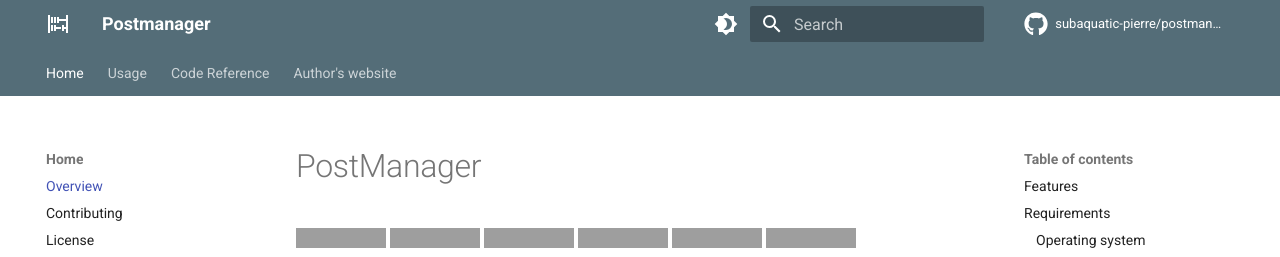
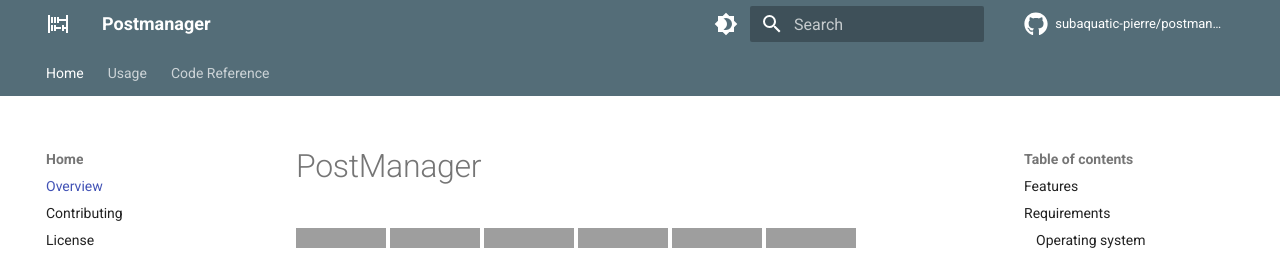
Before and after one commit to subaquatic-pierre/postmanager, an MkDocs documentation site: the page built from docs/index.md, in a window 1280 px wide and 900 px high. Shown: the top 257 px of the window. Built offline with MkDocs 1.6.1 and Material for MkDocs 9.7.7, drawn with Linux system fonts in a browser that asks for light colours; comment, search, counter and statistics services are not loaded; grey boxes are pictures that could not be loaded.

Commit message:
remove author website for nav

```diff
--- a/mkdocs.yml
+++ b/mkdocs.yml
@@ -22,7 +22,7 @@
       - StorageProxyS3: code/storage_proxy_s3.md
       - StorageAdapter: code/storage_adapter.md
 
-  - Author's website: https://www.zeroisone.io
+  # - Author's website: https://www.zeroisone.io
 
 repo_url: https://github.com/subaquatic-pierre/postmanager
 repo_name: subaquatic-pierre/postmanager
```
